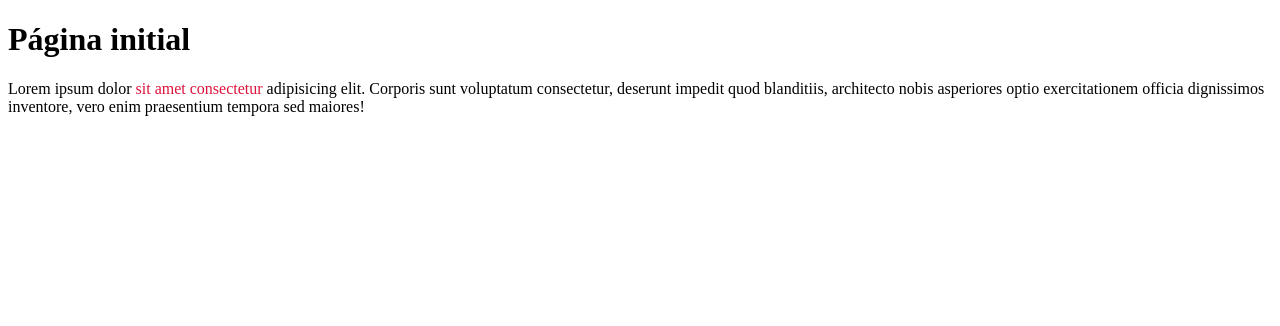
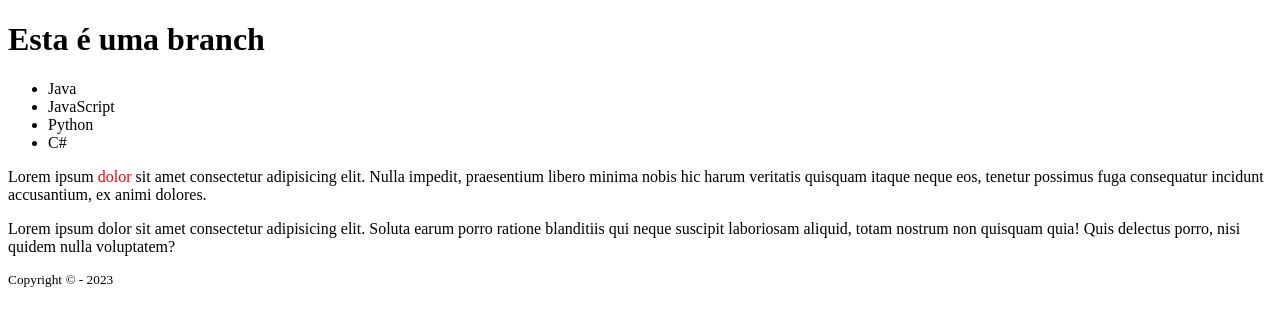
Before and after one commit to feachusp/exercicio-1-s, a plain HTML site: page index.html in a window 1280 px wide. Drawn offline with Linux system fonts and the light colour scheme.

Commit message:
layout inicial

```diff
--- a/index.html
+++ b/index.html
@@ -1,19 +1,47 @@
 <!DOCTYPE html>
 <html lang="en">
+
 <head>
     <meta charset="UTF-8">
     <meta http-equiv="X-UA-Compatible" content="IE=edge">
     <meta name="viewport" content="width=device-width, initial-scale=1.0">
     <title>Exemplo HTML</title>
 </head>
+
 <body>
     <!--<h1>Esta é uma tag de título</h1>
     <h2>Esta é uma tag de título de ordem 2</h2>-->
     <div>
-        <h1>Página initial</h1>
+        <header>
+            <h1>Esta é uma branch</h1>
+            <nav>
+                <ul>
+                    <li>Java</li>
+                    <li>JavaScript</li>
+                    <li>Python</li>
+                    <li>C#</li>
+                </ul>
+            </nav>
+        </header>
         <div>
-            <p>Lorem ipsum dolor <span style="color:crimson"> sit amet consectetur </span> adipisicing elit. Corporis sunt voluptatum consectetur, deserunt impedit quod blanditiis, architecto nobis asperiores optio exercitationem officia dignissimos inventore, vero enim praesentium tempora sed maiores!</p>
+            <section>
+                <p> Lorem ipsum <span style="color: red">dolor</span> sit amet consectetur adipisicing elit. Nulla
+                    impedit, praesentium libero minima nobis hic harum
+                    veritatis quisquam itaque neque eos, tenetur possimus fuga consequatur incidunt accusantium, ex
+                    animi dolores.
+                </p>
+                <p> Lorem ipsum dolor sit amet consectetur adipisicing elit. Soluta earum porro ratione blanditiis qui
+                    neque suscipit laboriosam aliquid, totam nostrum non quisquam quia! Quis delectus porro, nisi quidem
+                    nulla voluptatem?
+                </p>
+            </section>
         </div>
     </div>
+    <footer>
+        <div> <small>
+                <p>Copyright &copy; - 2023</p>
+            </small> </div>
+    </footer>
 </body>
+
 </html>
```
